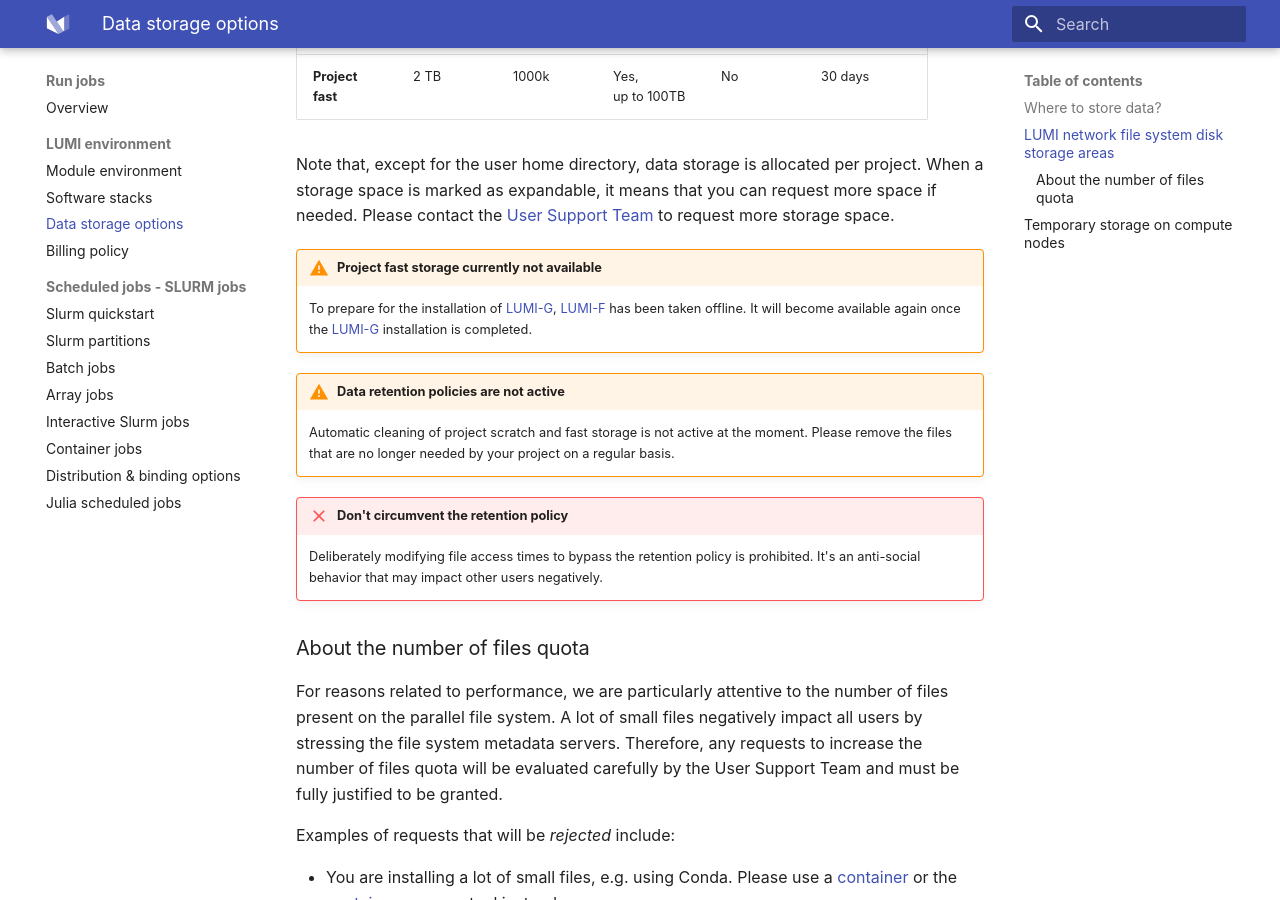
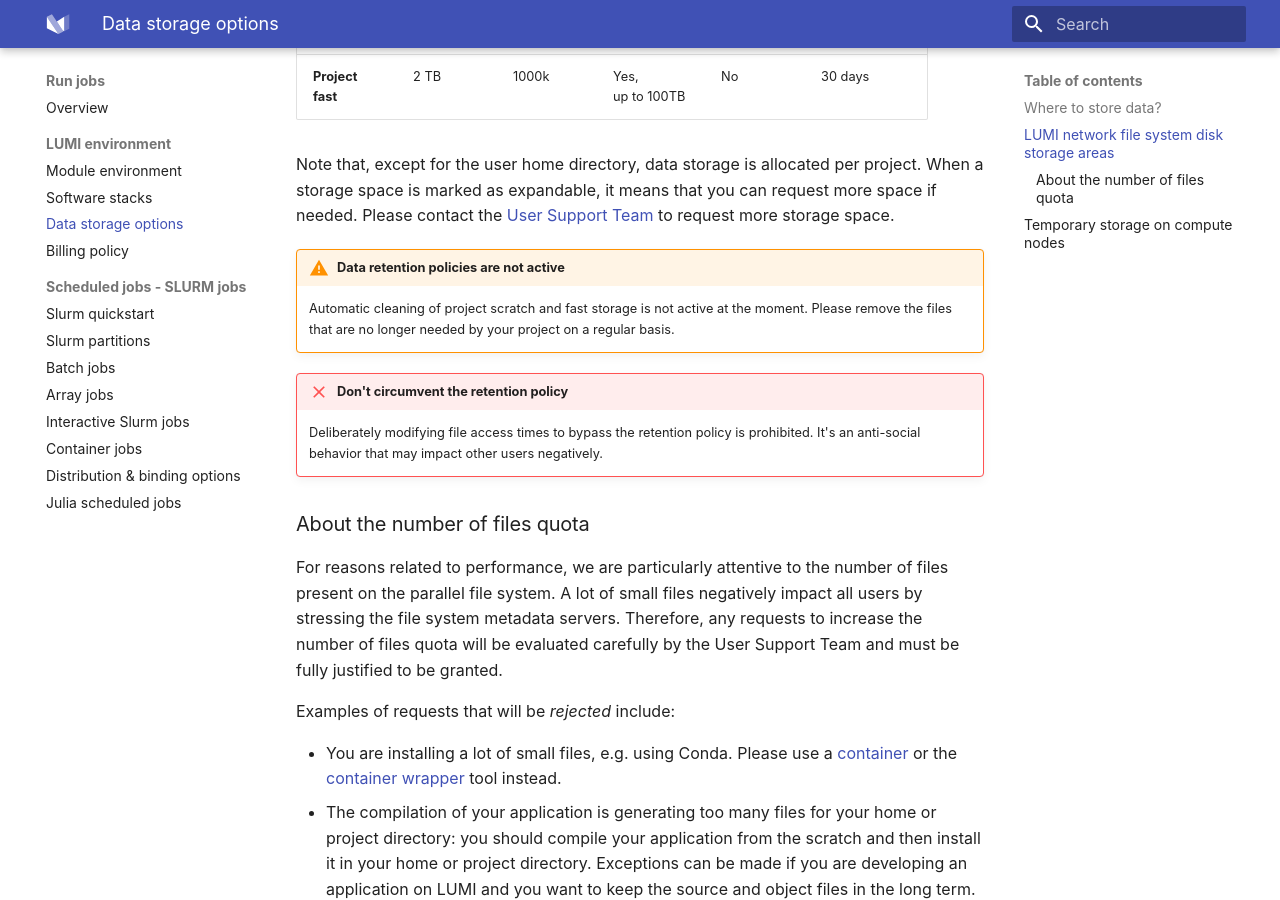
Before and after one commit to Lumi-supercomputer/lumi-userguide, an MkDocs documentation site: the page built from docs/runjobs/lumi_env/storing-data.md, in a window 1280 px wide and 900 px high, scrolled down 1260 px. Built offline with MkDocs 1.6.1 and Material for MkDocs 9.7.7, drawn with Linux system fonts in a browser that asks for light colours.

Commit message:
remove flash storage warning

```diff
--- a/docs/runjobs/lumi_env/storing-data.md
+++ b/docs/runjobs/lumi_env/storing-data.md
@@ -82,12 +82,6 @@ project. When a storage space is marked as expandable, it means that you can
 request more space if needed. Please contact the [User Support Team][helpdesk]
 to request more storage space.
 
-!!! warning "Project fast storage currently not available"
-
-    To prepare for the installation of [LUMI-G][lumi-g], [LUMI-F][lumif] has
-    been taken offline. It will become available again once the [LUMI-G]
-    [lumi-g] installation is completed.
-
 !!! warning "Data retention policies are not active"
 
     Automatic cleaning of project scratch and fast storage is not active at the
```
